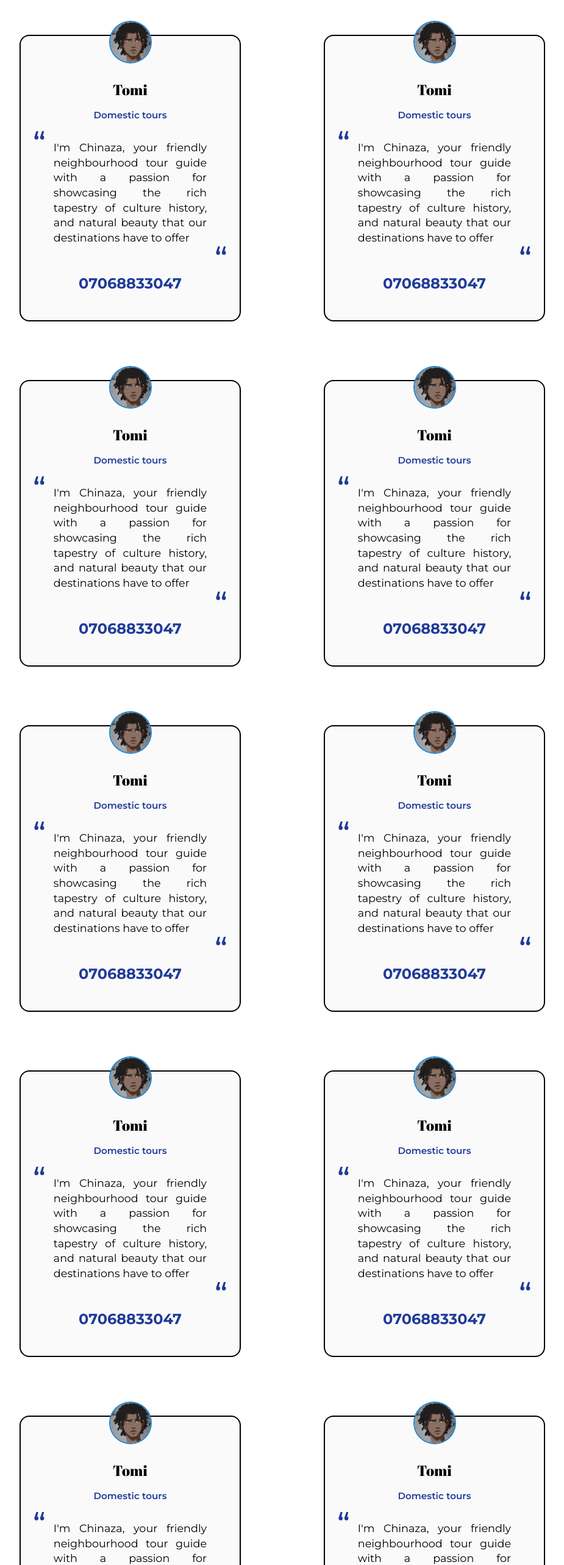
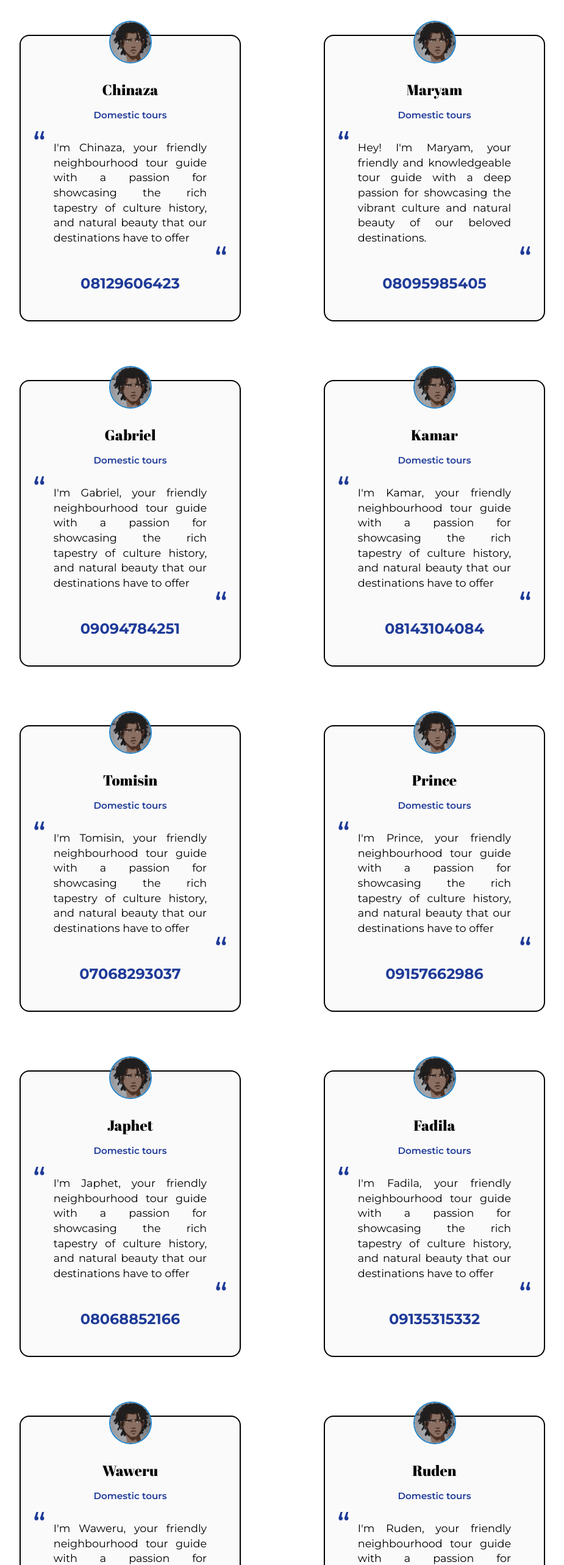
Before and after one commit to Ayinkeeeee/Tourify, a React (Create React App) app: page /tour_guides in a window 1280 px wide. Shown: the part 820-3386 px from the top of the page at 61% size, without its empty margins (177-1102 px from the left). Built offline with nearby package versions, Linux system fonts and the light colour scheme.

Commit message:
Updated tour guide page

```diff
--- a/src/components/items/TourGuide.jsx
+++ b/src/components/items/TourGuide.jsx
@@ -2,7 +2,7 @@ import tomski from "../../assets/images/tomski.png"
 import quote from "../../assets/icons/quote.svg"
 import { motion } from "framer-motion";
 
-function TourGuide() {
+function TourGuide({data}) {
   return (
     <motion.div
       className="tourGuideItem"
@@ -10,15 +10,27 @@ function TourGuide() {
       whileInView={{opacity: 1, y: 0, transition: {duration: 0.45}}}
       viewport={{once: true, amount: 0.5 }}
     >
-        <img className="person" src={tomski} alt="tomi" />
-        <p className="fname">Tomi</p>
-        <p className="specialty">Domestic tours</p>
-        <p className="statement">I'm Chinaza, your friendly neighbourhood tour guide with a passion for showcasing the rich tapestry of culture history, and natural beauty that our destinations have to offer
+        <img className="person" src={require(`../../assets/images/${data.person}`)} alt="tomi" />
+        <p className="fname">{data.fname}</p>
+        <p className="specialty">{data.specialty}</p>
+        <p className="statement">
+          {data.statement}
         <img className="q1" src={quote} alt="quote" />
-        <img className="q2" src={quote} alt="quote" /></p>
-        <p className="phone">07068833047</p>
+        <img className="q2" src={quote} alt="quote" />
+        </p>
+        <p className="phone">{data.phone}</p>
     </motion.div>
   )
 }
 
+TourGuide.defaultProps = {
+  data: {
+    person: "tomski.png",
+    fname: 'Tomi',
+    specialty: 'Domestic tours',
+    statement: "I'm Chinaza, your friendly neighbourhood tour guide with a passion for showcasing the rich tapestry of culture history, and natural beauty that our destinations have to offer",
+    phone: "07068833047"
+  }
+}
+
 export default TourGuide
--- a/src/pages/TourGuides.jsx
+++ b/src/pages/TourGuides.jsx
@@ -23,25 +23,104 @@ function TourGuides() {
             <section className="tour_guides">
                 <h1>Our Tour Guides</h1>
                 <div className="guides">
-                    <TourGuide/>
-                    <TourGuide/>
-                    <TourGuide/>
-                    <TourGuide/>
-                    <TourGuide/>
-                    <TourGuide/>
-                    <TourGuide/>
-                    <TourGuide/>
-                    <TourGuide/>
-                    <TourGuide/>
-                    <TourGuide/>
+                    <TourGuide data={{
+                            person: "tomski.png",
+                            fname: 'Chinaza',
+                            specialty: 'Domestic tours',
+                            statement: "I'm Chinaza, your friendly neighbourhood tour guide with a passion for showcasing the rich tapestry of culture history, and natural beauty that our destinations have to offer",
+                            phone: "08129606423"
+                        }}/>
+                    <TourGuide data={{
+                            person: "tomski.png",
+                            fname: 'Maryam',
+                            specialty: 'Domestic tours',
+                            statement: "Hey! I'm Maryam, your friendly and knowledgeable tour guide with a deep passion for showcasing the vibrant culture and natural beauty of our beloved destinations. ",
+                            phone: "08095985405"
+                        }}/>
+                    <TourGuide data={{
+                            person: "tomski.png",
+                            fname: 'Gabriel',
+                            specialty: 'Domestic tours',
+                            statement: "I'm Gabriel, your friendly neighbourhood tour guide with a passion for showcasing the rich tapestry of culture history, and natural beauty that our destinations have to offer",
+                            phone: "09094784251"
+                        }}/>
+                    <TourGuide data={{
+                            person: "tomski.png",
+                            fname: 'Kamar',
+                            specialty: 'Domestic tours',
+                            statement: "I'm Kamar, your friendly neighbourhood tour guide with a passion for showcasing the rich tapestry of culture history, and natural beauty that our destinations have to offer",
+                            phone: "08143104084"
+                        }}/>
+                    <TourGuide data={{
+                            person: "tomski.png",
+                            fname: 'Tomisin',
+                            specialty: 'Domestic tours',
+                            statement: "I'm Tomisin, your friendly neighbourhood tour guide with a passion for showcasing the rich tapestry of culture history, and natural beauty that our destinations have to offer",
+                            phone: "07068293037"
+                        }}/>
+                    <TourGuide data={{
+                            person: "tomski.png",
+                            fname: 'Prince',
+                            specialty: 'Domestic tours',
+                            statement: "I'm Prince, your friendly neighbourhood tour guide with a passion for showcasing the rich tapestry of culture history, and natural beauty that our destinations have to offer",
+                            phone: "09157662986"
+                        }}/>
+                    <TourGuide data={{
+                            person: "tomski.png",
+                            fname: 'Japhet',
+                            specialty: 'Domestic tours',
+                            statement: "I'm Japhet, your friendly neighbourhood tour guide with a passion for showcasing the rich tapestry of culture history, and natural beauty that our destinations have to offer",
+                            phone: "08068852166"
+                        }}/>
+                   <TourGuide data={{
+                            person: "tomski.png",
+                            fname: 'Fadila',
+                            specialty: 'Domestic tours',
+                            statement: "I'm Fadila, your friendly neighbourhood tour guide with a passion for showcasing the rich tapestry of culture history, and natural beauty that our destinations have to offer",
+                            phone: "09135315332"
+                        }}/>
+                    <TourGuide data={{
+                            person: "tomski.png",
+                            fname: 'Waweru',
+                            specialty: 'Domestic tours',
+                            statement: "I'm Waweru, your friendly neighbourhood tour guide with a passion for showcasing the rich tapestry of culture history, and natural beauty that our destinations have to offer",
+                            phone: "08121723376"
+                        }}/>
+                    <TourGuide data={{
+                            person: "tomski.png",
+                            fname: 'Ruden',
+                            specialty: 'Domestic tours',
+                            statement: "I'm Ruden, your friendly neighbourhood tour guide with a passion for showcasing the rich tapestry of culture history, and natural beauty that our destinations have to offer",
+                            phone: "07064191837"
+                        }}/>
+                   <TourGuide data={{
+                            person: "tomski.png",
+                            fname: 'Micheal',
+                            specialty: 'Domestic tours',
+                            statement: "I'm Micheal, your friendly neighbourhood tour guide with a passion for showcasing the rich tapestry of culture history, and natural beauty that our destinations have to offer",
+                            phone: "09018800387"
+                        }}/>
                 </div>
             </section>
             <section className="qna">
                 <h1>Why get a tour guide?</h1>
                 <div className="questions">
-                    <GuideQnA/>
-                    <GuideQnA/>
-                    <GuideQnA/>
+                    <GuideQnA guideQnA={{
+                            question: "Personalized experience!",
+                            answer: "One of the greatest advantages of hiring a tour guide is the ability to tailor your experience to suit your interests, preferences, and pace."
+                        }}
+                        />
+                    <GuideQnA guideQnA={{
+                            question: "Insider Knowledge and Expertise",
+                            answer: "Tour guides are more than just local experts – they're passionate storytellers with an intimate understanding of the destinations they showcase."
+                        }}
+                        />
+                    <GuideQnA guideQnA={{
+                            question: "Access to Exclusive Opportunities",
+                            answer: "Tour guides often have access to exclusive attractions, behind-the-scenes experiences, and off-the-beaten-path destinations that aren't accessible to the general public."
+                        }}
+                        />
+
                 </div>
             </section>
             <section className="how-to">
```
